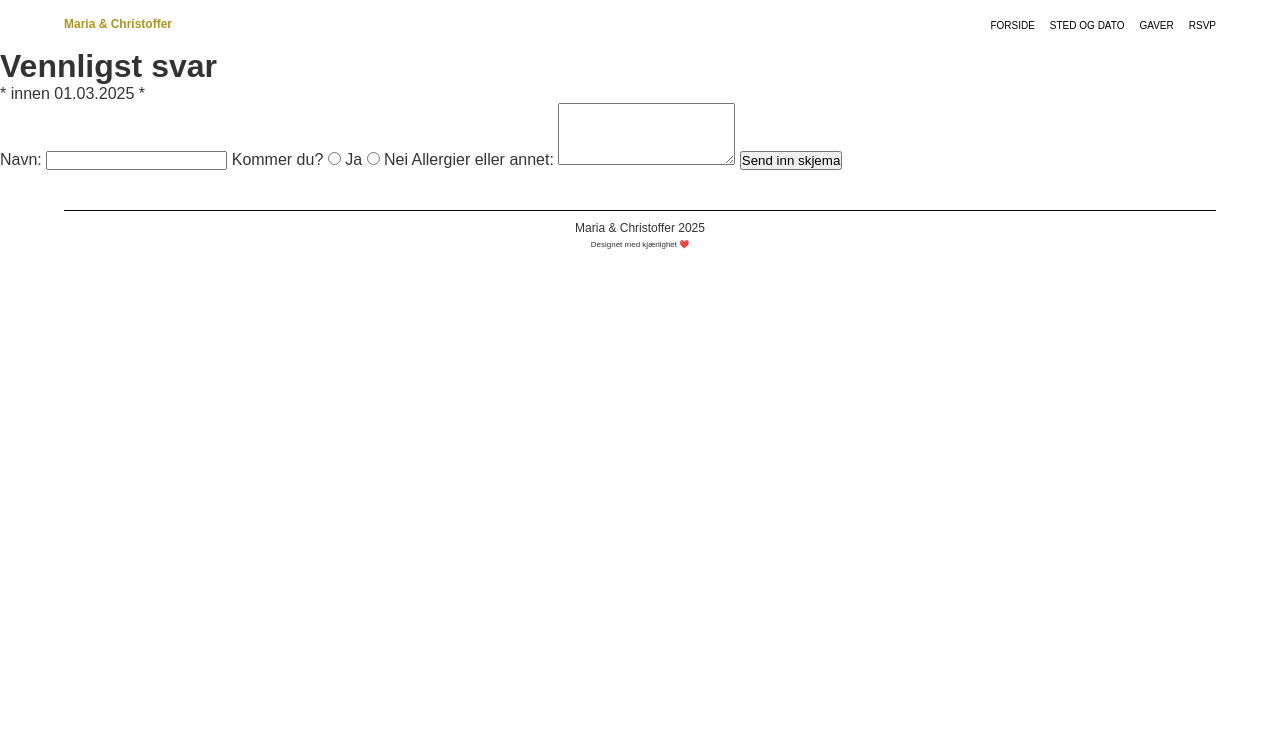
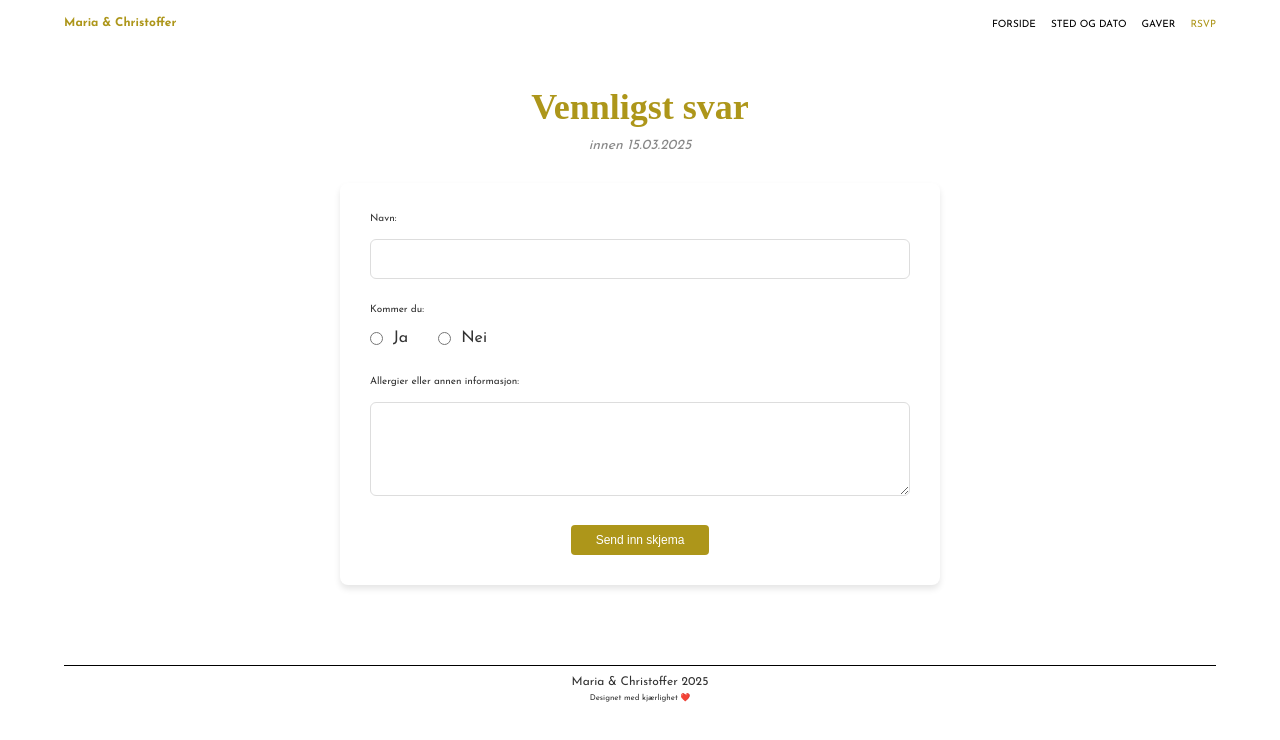
Before and after one commit to bryllup-Molland/bryllup-Molland.github.io, a plain HTML site: page RSVP.html in a window 1280 px wide. Drawn offline with Linux system fonts and the light colour scheme; a web font is replaced by a local one.

Commit message:
Oppdatert mye Utbedret design

```diff
--- a/RSVP.html
+++ b/RSVP.html
@@ -4,38 +4,51 @@
     <meta charset="UTF-8">
     <title>RSVP</title>
     <link rel="stylesheet" href="style.css">
+    <link href="https://fonts.googleapis.com/css2?family=Josefin+Sans:wght@400;700&family=Allerta&family=Abel&display=swap" rel="stylesheet">
 
     <script src="https://www.gstatic.com/firebasejs/10.7.1/firebase-app.js"></script>
     <script src="https://www.gstatic.com/firebasejs/10.7.1/firebase-database.js"></script>
-    <script src="firebase-config.js"></script> <!-- Legg til denne linjen for å inkludere firebase-config.js -->
+    <script src="firebase-config.js"></script> <!-- Firebase-konfigurasjonen -->
     <script src="rsvp.js"></script> <!-- Din rsvp.js-fil -->
 </head>
 <body>
-
-<header id="header"></header>
-
+<header>
+<nav>
+    <a href="index.html" class="logo">Maria & Christoffer</a>
+    <ul>
+        <li><a href="index.html">FORSIDE</a></li>
+        <li><a href="sted.html">STED OG DATO</a></li>
+        <li><a href="gaver.html">GAVER</a></li>
+        <li><a href="RSVP.html" class="highlight">RSVP</a></li>
+    </ul>
+</nav>
+</header>
 <main>
     <h1>Vennligst svar</h1>
-    <p class="deadline">* innen 01.03.2025 *</p>
+    <p class="deadline">innen 15.03.2025 </p>
 
     <form id="rsvpForm">
         <label for="navn">Navn:</label>
         <input type="text" id="navn" name="navn" required>
 
-        <label>Kommer du?</label>
-        <input type="radio" id="ja" name="kommer" value="ja" required> Ja
-        <input type="radio" id="nei" name="kommer" value="nei"> Nei
+        <label>Kommer du:</label>
+        <div class="radio-group">
+            <label><input type="radio" id="ja" name="kommer" value="ja" required> Ja</label>
+            <label><input type="radio" id="nei" name="kommer" value="nei"> Nei</label>
+        </div>
 
-        <label for="allergier">Allergier eller annet:</label>
+        <label for="allergier">Allergier eller annen informasjon:</label>
         <textarea id="allergier" name="allergier" rows="4"></textarea>
 
         <button type="submit">Send inn skjema</button>
     </form>
 </main>
 
-<footer id="footer"></footer>
+<footer>
+    <p>Maria & Christoffer 2025</p>
+    <p>Designet med kjærlighet ❤️</p>
+</footer>
 
-<script src="global.js"></script>
-<script src="rsvp.js"></script>
+<script src="global.js"></script> <!-- Dette er ditt eget globale script -->
 </body>
 </html>
--- a/rsvp.js
+++ b/rsvp.js
@@ -1,4 +1,9 @@
 document.addEventListener("DOMContentLoaded", function() {
+    if (!window.firebase) {
+        console.error("Firebase is not loaded properly!");
+        return;
+    }
+
     const form = document.getElementById("rsvpForm");
 
     form.addEventListener("submit", function(event) {
--- a/style.css
+++ b/style.css
@@ -113,7 +113,7 @@
         justify-content: flex-start; /* Starter elementene fra venstre */
         align-items: flex-start; /* Begge elementene skal starte fra toppen */
         max-width: 1000px;
-        padding: 20px;
+        padding: 30px;
         gap: 40px; /* Legger til litt mellomrom mellom kartet og teksten */
     }
 
@@ -124,13 +124,18 @@
     }
 
     .map-container iframe {
-        width: 100%; /* Tar opp all bredde i kartseksjonen */
+        width: 300px; /* Tar opp all bredde i kartseksjonen */
         height: 250px;
-        border-radius: 8px;
         border: none;
     }
 
     /* Tekstseksjon til høyre */
+    .sted .under-overskrift {
+        font-size: 16px;
+        color: #AD961A;
+        font-family: 'Josefin Sans', sans-serif;
+
+    }
     .sted .content {
         flex: 1; /* Tekstseksjonen får tilgjengelig plass */
         max-width: 50%; /* Maks bredde på 50% for tekstseksjonen */
@@ -143,7 +148,7 @@
         font-size: 24px;
         font-weight: bold;
         color: black;
-        margin-bottom: 10px;
+        /Æmargin-bottom: 10px;
         line-height: 1.4;
     }
 
@@ -155,11 +160,147 @@
     }
 
     .content p {
-        font-family: 'Josefin Slab', sans-serif;
-        font-size: 16px;
+        font-family: 'Josefin sans', sans-serif;
+        font-size: 12px;
         color: black;
         line-height: 1.5;
+    }
+
+    /* RSVP-siden */
+    main {
+        text-align: center;
+        padding: 40px 20px;
+    }
+
+    h1 {
+        font-size: 36px;
+        font-family: 'Playfair Display', serif;
+        color: #AD961A;
         margin-bottom: 10px;
+    }
+
+    .deadline {
+        font-size: 14px;
+        font-style: italic;
+        color: #888;
+        margin-bottom: 30px;
+    }
+
+    form {
+        background-color: #ffffff;
+        padding: 30px;
+        border-radius: 8px;
+        box-shadow: 0 4px 6px rgba(0, 0, 0, 0.1);
+        max-width: 600px;
+        margin: 0 auto;
+    }
+
+    form label {
+        display: block;
+        font-size: 10px;
+        color: #333;
+        margin-bottom: 10px;
+        text-align: left;
+    }
+
+    form input, form textarea {
+        width: 100%;
+        padding: 10px;
+        margin-bottom: 20px;
+        border: 1px solid #ddd;
+        border-radius: 6px;
+        font-size: 16px;
+        color: #333;
+        transition: border 0.3s ease;
+    }
+
+    form input:focus, form textarea:focus {
+        border-color: #AD961A;
+        outline: none;
+    }
+
+    form button {
+        display: inline-block;
+        background-color: #AD961A;
+        color: white;
+        font-size: 12px;
+        padding: 8px 25px;
+        border: none;
+        border-radius: 4px;
+        cursor: pointer;
+        transition: background-color 0.3s ease;
+    }
+
+    form button:hover {
+        background-color: #8a7b14;
+    }
+
+    .radio-group {
+        display: flex;
+        gap: 20px;
+        margin-bottom: 20px;
+    }
+
+    .radio-group label {
+        display: flex;
+        align-items: center;
+        font-size: 16px;
+    }
+
+    .radio-group input[type="radio"] {
+        margin-right: 10px;
+    }
+
+    /* RSVP-siden */
+    .radio-group {
+        display: flex; /* Align radio buttons horizontally */
+        gap: 30px; /* Increased space between radio buttons */
+        align-items: center; /* Center radio buttons and labels vertically */
+        margin-bottom: 30px; /* Increased space below the radio buttons */
+    }
+
+    .radio-group label {
+        display: flex; /* Align radio button and text horizontally */
+        align-items: center; /* Center radio button and text vertically */
+        gap: 10px; /* Space between radio button and text */
+        margin: 0; /* Remove default margins */
+    }
+
+    .radio-group input[type="radio"] {
+        margin: 0; /* Remove default margins */
+        accent-color: black; /* Change the selected radio button's mark to black */
+    }
+
+    /* Add more space between form elements */
+    form label {
+        margin-bottom: 15px; /* Increased space below labels */
+    }
+
+    form input, form textarea {
+        margin-bottom: 25px; /* Increased space below inputs and textarea */
+    }
+
+    /* Responsiv design for mindre skjermer */
+    @media (max-width: 768px) {
+        main {
+            padding: 20px 10px;
+        }
+
+        h1 {
+            font-size: 28px;
+        }
+
+        form {
+            padding: 20px;
+        }
+
+        form label {
+            font-size: 16px;
+        }
+
+        form button {
+            font-size: 16px;
+        }
     }
 
 
```
Also changed, not shown: gaver.html (+3 -2 lines), sted.html (+6 -5 lines).
